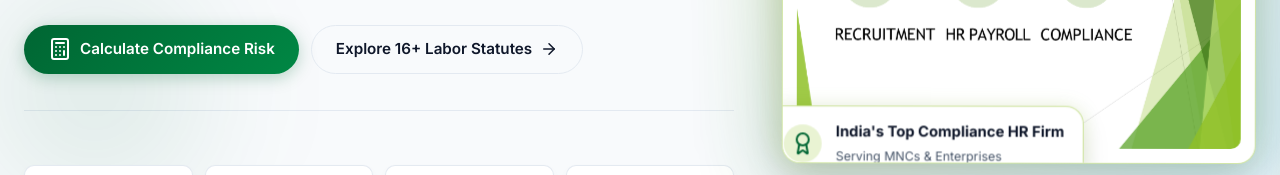
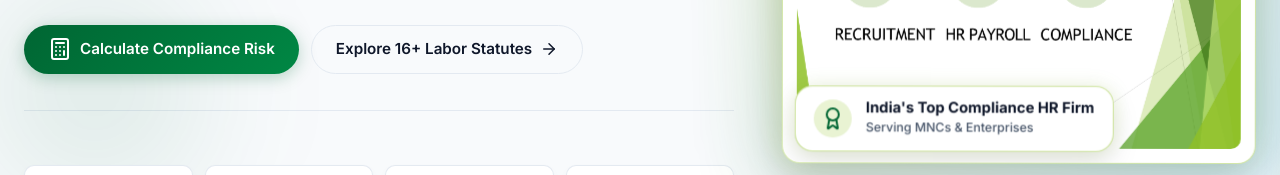
Before and after one commit to karanverma-lgtm/Gerizim, a website built with Vite: page index.html in a window 1280 px wide. Shown: the part 397-572 px from the top of the page. Built offline with nearby package versions, Linux system fonts and the light colour scheme.

Commit message:
Fix hero badge float spacing, padding, and positioning to prevent text clipping

```diff
--- a/src/style.css
+++ b/src/style.css
@@ -848,6 +848,29 @@ img, video, svg {
   transition: transform 0.3s cubic-bezier(0.34, 1.56, 0.64, 1), box-shadow 0.3s ease;
 }
 
+.badge-float-content {
+  display: flex;
+  flex-direction: column;
+  gap: 3px;
+}
+
+.badge-float-content strong {
+  display: block;
+  font-size: 0.925rem;
+  font-weight: 700;
+  line-height: 1.25;
+  color: var(--text-main);
+}
+
+.badge-float-content span {
+  display: block;
+  font-size: 0.825rem;
+  font-weight: 500;
+  color: var(--text-muted);
+  line-height: 1.35;
+  padding-bottom: 2px;
+}
+
 .badge-float:hover {
   transform: translateY(-6px) scale(1.02);
   box-shadow: 0 18px 36px rgba(0, 0, 0, 0.15), 0 0 25px rgba(144, 193, 38, 0.3);
@@ -1604,10 +1627,13 @@ dialog#act-modal::backdrop {
   }
   .badge-float {
     position: absolute;
-    bottom: -18px;
-    left: -18px;
+    bottom: 12px;
+    left: 12px;
     margin-top: 0;
     width: auto;
+    max-width: 320px;
+    padding: 12px 18px;
+    z-index: 10;
   }
   .calc-wrapper, .about-card, .contact-form-card {
     padding: 32px 28px;
```
